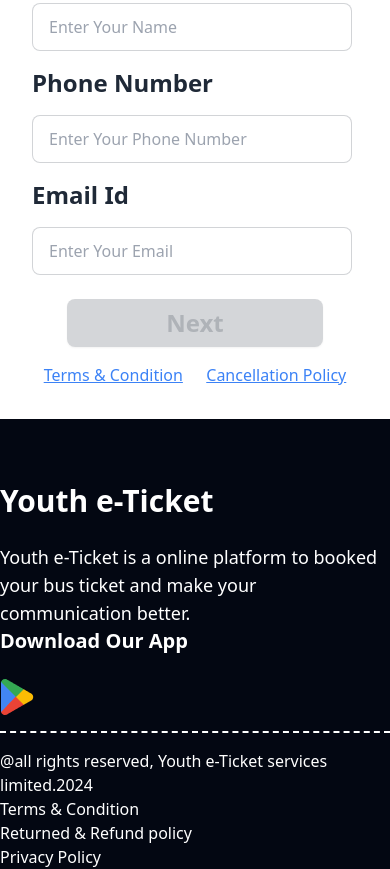
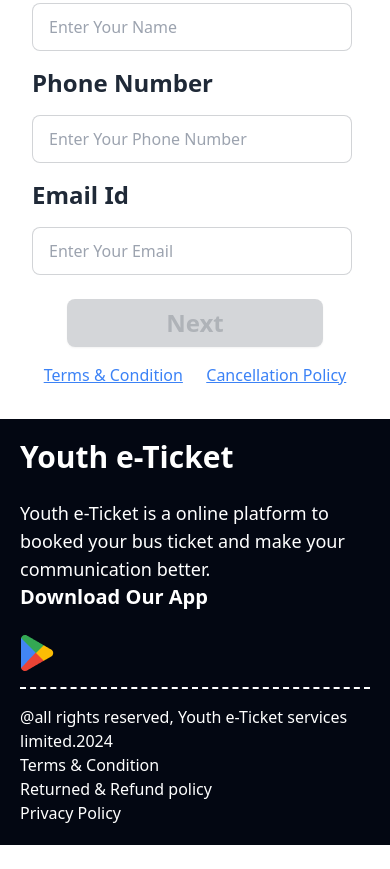
Before and after one commit to Parvez1819/youth-paribohon, a plain HTML site: page index.html in a window 390 px wide. Shown: the part 4245-5114 px from the top of the page. After the commit the page ends 5090 px from the top, so only its background shows below. Drawn offline with nearby package versions, Linux system fonts and the light colour scheme.

Commit message:
final responsive touch

```diff
--- a/index.html
+++ b/index.html
@@ -365,7 +365,7 @@
 
     <!-- footer section start -->
     <footer class="bg-[#030712]">
-        <div class="max-w-6xl mx-auto pt-16 ">
+        <div class="max-w-6xl mx-auto p-5 lg:pt-16 ">
             <div class="flex flex-col lg:flex-row justify-around ">
                 <div class="flex-1">
                     <h3 class="text-white text-3xl font-bold mb-6">Youth e-Ticket</h3>
```
